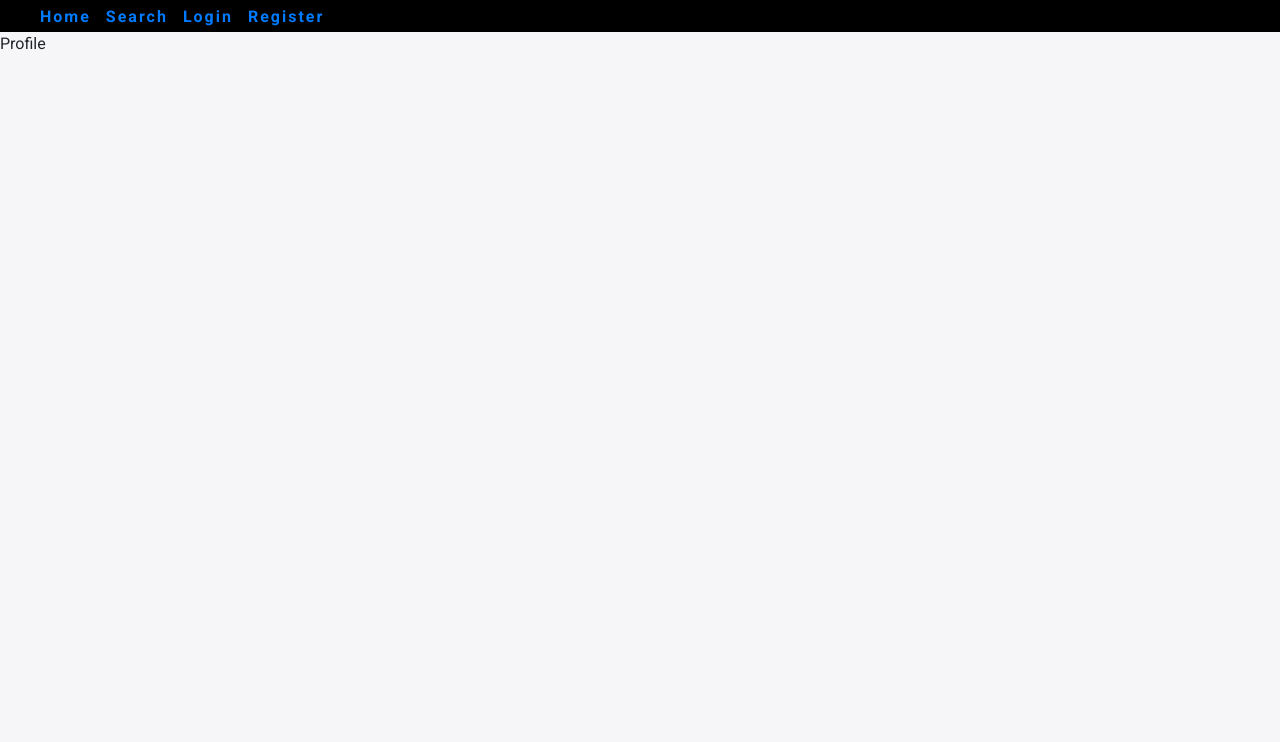
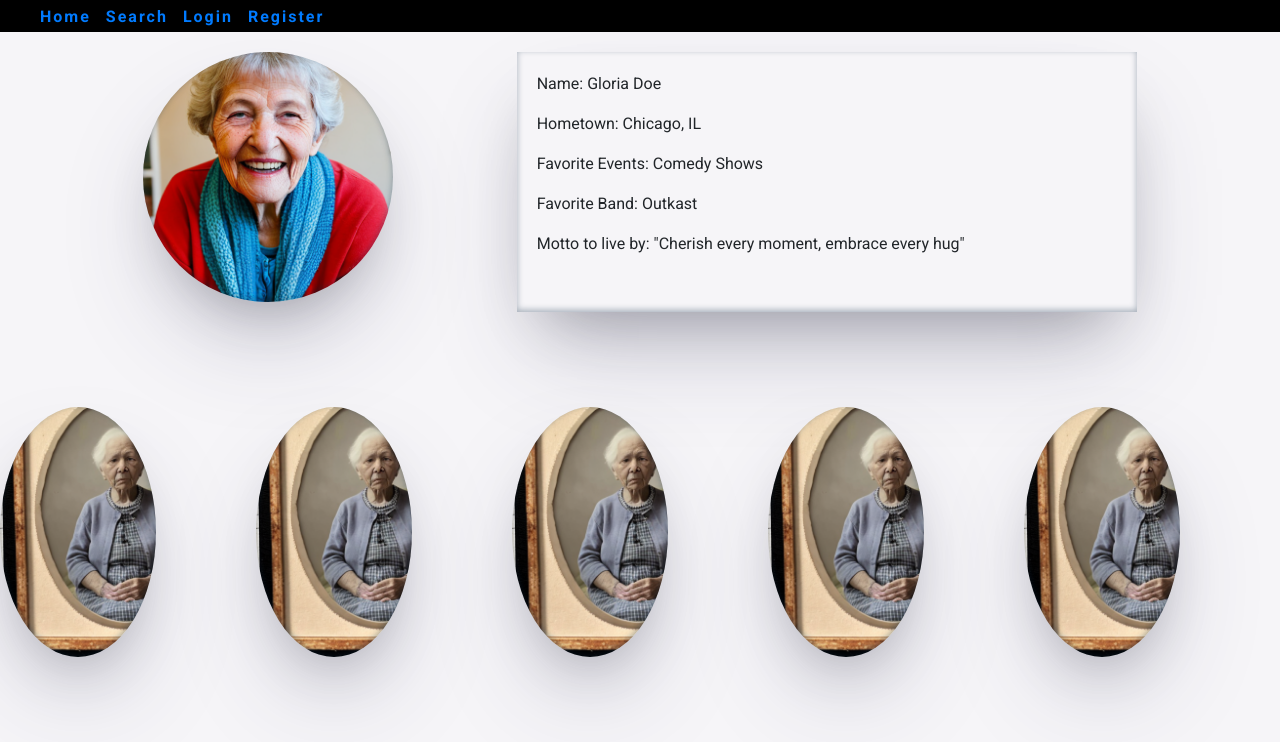
Before and after one commit to jamaalg/capstone3, a React (Create React App) app in the folder frontend/: page /profile in a window 1280 px wide. Shown: the top 742 px of the page. Built offline with nearby package versions, Linux system fonts and the light colour scheme; no server answers.

Commit message:
profile page updated with images bio

```diff
--- a/frontend/src/Components/Profile.js
+++ b/frontend/src/Components/Profile.js
@@ -1,9 +1,47 @@
-import React from 'react';
+import React, {useState} from 'react';
+import './Styles/Profile.css'
+import { ProfileCardRound } from './ProfileCardRound';
+export const Profile = () => {
 
-export const Profile = () => {
+  const [events, setEvents] = useState(
+    [{ id: 1 },
+    { id: 4 },
+    { id: 3 },
+    { id: 6 },
+    { id: 7 },
+
+
+    ]
+
+  )
   return (
     <div className='profile-main-container'>
-      <p> Profile </p>
+
+      <div className='profile-info-container'>
+        <div className='profile-pic-container'>
+
+        </div>
+        <div className='profile-bio-container'>
+          <p> Name: Gloria Doe </p>
+          <p>Hometown: Chicago, IL </p>
+          <p>Favorite Events: Comedy Shows </p>
+          <p> Favorite Band: Outkast</p>
+          <p>Motto to live by: "Cherish every moment, embrace every hug"</p>
+        </div>
+
+      </div>
+      <div className='profile-rsvp-container' >
+        {events.map(event => {
+
+          return (
+            <ProfileCardRound event= {event}/>
+          )
+        })}
+
+      </div>
+
+
+
     </div>
   );
 };
--- /dev/null
+++ b/frontend/src/Components/ProfileCardRound.js
@@ -0,0 +1,146 @@
+import './Styles/ProfileCardRound.css';
+import { Link } from 'react-router-dom';
+import { useState } from 'react';
+import bgphoto from './img/picture-of-grandmother-341637084.png'
+
+const filenames = [
+  'band-concert-flyer-936944700.png',
+  'baseball-tournament-flyer-single-page-188018434.png',
+  'baseball-tournament-flyer-single-page-53836191.png',
+  'basketball-event-flyer-217720146.png',
+  'bmx-bike-event-flyer-single-page-655942894.png',
+  'bmx-bike-event-flyer-single-page-715069027.png',
+  'bmx-bike-event-flyer-single-page-948738779.png',
+  'business-seminar-flyer-22282236.png',
+  'car-show-flyer-single-page-445067413.png',
+  'car-show-flyer-single-page-445884394.png',
+  'car-show-flyer-single-page-564363469 (1).png',
+  'car-show-flyer-single-page-564363469.png',
+  'car-show-flyer-single-page-59750668.png',
+  'circus-flyer-single-page-768341690.png',
+  'circus-flyer-single-page-993661896.png',
+  'construction-company-flyer-676845912.png',
+  'cooking-classes-event-flyer-single-page-530893435.png',
+  'cooking-classes-flyer-single-page-533600856.png',
+  'cooking-classes-flyer-single-page-962481052.png',
+  'cooking-classes-flyer-single-page-991986664.png',
+  'cosplay-event-flyer-614145320.png',
+  'dirt-bike-racing-event-flyer-138643664.png',
+  'fitness-expo-flyer-single-page-270773890.png',
+  'fitness-expo-flyer-single-page-299285756.png',
+  'fitness-expo-flyer-single-page-323093140.png',
+  'fitness-expo-flyer-single-page-3387920.png',
+  'fitness-expo-flyer-single-page-387555134.png',
+  'fitness-expo-flyer-single-page-39417753.png',
+  'fitness-expo-flyer-single-page-509149750.png',
+  'fitness-expo-flyer-single-page-647730547.png',
+  'fitness-expo-flyer-single-page-887998737.png',
+  'food-festival-flyer-single-page-112277090.png',
+  'food-festival-flyer-single-page-245720077.png',
+  'food-festival-flyer-single-page-276215874.png',
+  'food-festival-flyer-single-page-285647744.png',
+  'food-festival-flyer-single-page-412813479.png',
+  'food-festival-flyer-single-page-449406834.png',
+  'food-festival-flyer-single-page-487109314.png',
+  'food-festival-flyer-single-page-682598251.png',
+  'football-game-event-flyer-single-page-585796750.png',
+  'go-kart-racing-event-flyer-875793448.png',
+  'hip-hop-concert-flyer-460471686.png',
+  'hip-hop-concert-flyer-755816940.png',
+  'hip-hop-concert-flyer-781883933.png',
+  'hip-hop-concert-flyer-838997206.png',
+  'hip-hop-concert-flyer-929892640.png',
+  'home-theater-expo-flyer-single-page-595096288.png',
+  'home-theater-expo-flyer-single-page-680825297.png',
+  'home-theater-expo-flyer-single-page-915064015.png',
+  'home-theater-expo-flyer-single-page-940850535.png',
+  'job-fair-flyer-300275428.png',
+  'job-fair-flyer-single-page-354027311.png',
+  'job-fair-flyer-single-page-453543440.png',
+  'job-fair-flyer-single-page-460110875.png',
+  'marching-band-event-flyer-single-page-580272362.png',
+  'marching-band-event-flyer-single-page-727534797.png',
+  'marching-band-event-flyer-single-page-748481592.png',
+  'motorcycle-racing-event-flyer-920689438.png',
+  'plant-expo-flyer-single-page-374615988.png',
+  'plant-expo-flyer-single-page-465844711.png',
+  'plant-expo-flyer-single-page-649051934.png',
+  'plant-expo-flyer-single-page-962597437.png',
+  'pop-concert-flyer-single-page-176436461.png',
+  'pop-concert-flyer-single-page-231569558.png',
+  'pop-concert-flyer-single-page-475652645.png',
+  'pop-concert-flyer-single-page-499368735.png',
+  'pop-concert-flyer-single-page-521144866.png',
+  'pop-concert-flyer-single-page-640885839.png',
+  'pop-concert-flyer-single-page-656943647.png',
+  'pop-concert-flyer-single-page-713931304.png',
+  'public-speaker-flyer-674416.png',
+  'racing-event-flyer-874026202.png',
+  'racquetball-tournament-flyer-single-page-253349581.png',
+  'rap-concert-flyer-single-page-271779360.png',
+  'rap-concert-flyer-single-page-41062164.png',
+  'real-estate-flyer-298099201.png',
+  'real-estate-seminar-101149995.png',
+  'reptile-expo-flyer-single-page-429511921.png',
+  'reptile-expo-flyer-single-page-469116443.png',
+  'reptile-expo-flyer-single-page-63954488.png',
+  'reptile-expo-flyer-single-page-790368775.png',
+  'rock-concert-flyer-489918956.png',
+  'rock-concert-flyer-807537115.png',
+  'rock-concert-flyer-829466445.png',
+  'rock-concert-flyer-829699888.png',
+  'rock-concert-flyer-single-page-261834918.png',
+  'rock-concert-flyer-single-page-772808039.png',
+  'rock-concert-flyer-single-page-8240330.png',
+  'skateboard-event-flyer-single-page-306536880.png',
+  'skateboard-event-flyer-single-page-546531479.png',
+  'skateboard-event-flyer-single-page-887671310.png',
+  'symphony-event-flyer-single-page-141712751.png',
+  'symphony-event-flyer-single-page-36958716.png',
+  'symphony-event-flyer-single-page-765571348.png',
+  'symphony-flyer-single-page-204442462.png',
+  'tennis-event-flyer-827489383.png',
+  'tennis-tournament-flyer-67248210.png',
+  'wine-tasting-event-398854859.png',
+  'wine-tasting-event-753517217.png',
+  'wine-tasting-event-flyer-55209959.png',
+];
+
+export const ProfileCardRound = ({ event }) => {
+
+
+
+
+  const selectRandomPicture = () => {
+    const randomIndex = Math.floor(Math.random() * filenames.length);
+    return filenames[randomIndex];
+  };
+
+  const profileStyles = {
+
+
+      backgroundImage: `url(${bgphoto})`,
+      height: '250px',
+      width: '250px',
+      borderRadius: '50%',
+      alignItems: 'center',
+      marginRight: '100px',
+      backgroundSize: 'cover',
+      boxShadow:
+      'rgba(50, 50, 93, 0.25) 0px 50px 100px -20px, rgba(0, 0, 0, 0.3) 0px 30px 60px -30px,rgba(10, 37, 64, 0.35) 0px -2px 6px 0px inset'
+
+
+
+
+
+
+
+  };
+
+
+
+
+  return <div style={profileStyles}>
+
+  </div>;
+};
--- a/frontend/src/Components/Styles/Profile.css
+++ b/frontend/src/Components/Styles/Profile.css
@@ -0,0 +1,58 @@
+.profile-main-container{
+
+    height: 100vh;
+}
+.profile-info-container{
+    display: flex;
+    justify-content: space-evenly;
+
+    height: 300px;
+    padding: 20px;
+    margin-bottom: 75px;
+}
+
+.profile-pic-container{
+
+    background-image: url('../../../public/images/Profile/picture-of-a-happy-grandmother-358832120.png');
+    background-size: cover;
+    height: 250px;
+    width: 250px;
+    border-radius: 50%;
+    box-shadow:
+    rgba(50, 50, 93, 0.25) 0px 50px 100px -20px,
+    rgba(0, 0, 0, 0.3) 0px 30px 60px -30px,
+    rgba(10, 37, 64, 0.35) 0px -2px 6px 0px inset;
+
+
+}
+
+
+
+.profile-bio-container{
+
+
+    height: 100%;
+    width: 50%;
+    padding: 20px;
+    box-shadow:
+    rgba(50, 50, 93, 0.25) 0px 50px 100px -20px,
+    rgba(0, 0, 0, 0.3) 0px 30px 60px -30px,
+    rgba(10, 37, 64, 0.35) 0px -2px 6px 0px inset;
+
+}
+
+.profile-rsvp-container{
+
+    height: 150px;
+    display: flex;
+
+
+
+}
+
+.profile-review-container{
+    background-color: pink;
+    height: 250px ;
+
+
+}
```
Also changed, not shown: frontend/src/Components/Navbar/Navbar.js (+1 -7 lines), frontend/public/images/Profile/picture-of-a-happy-grandmother-358832120.png (added), frontend/src/Components/Styles/ProfileCardRound.css (added), frontend/src/Components/img/picture-of-grandmother-341637084.png (added).
